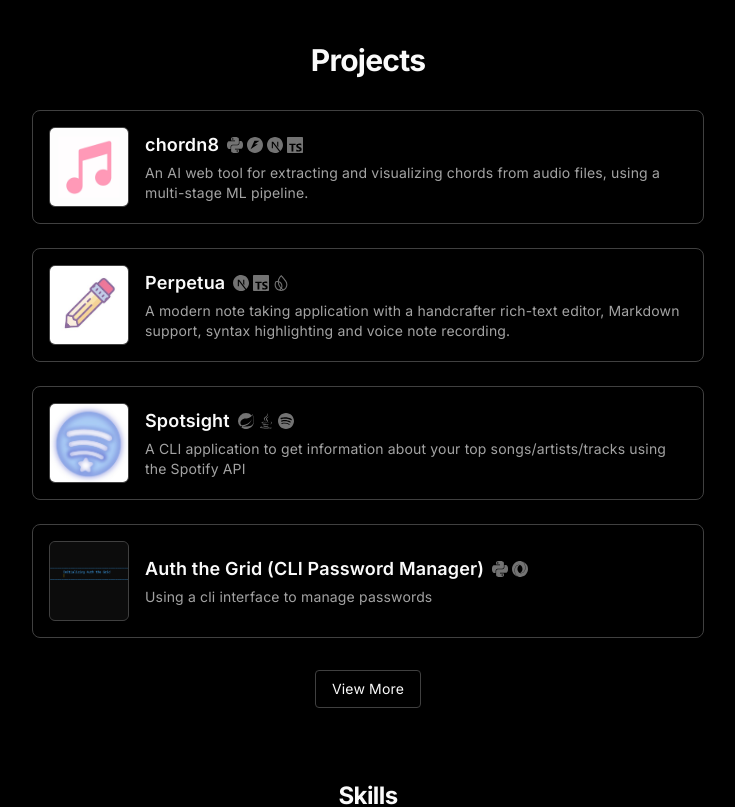
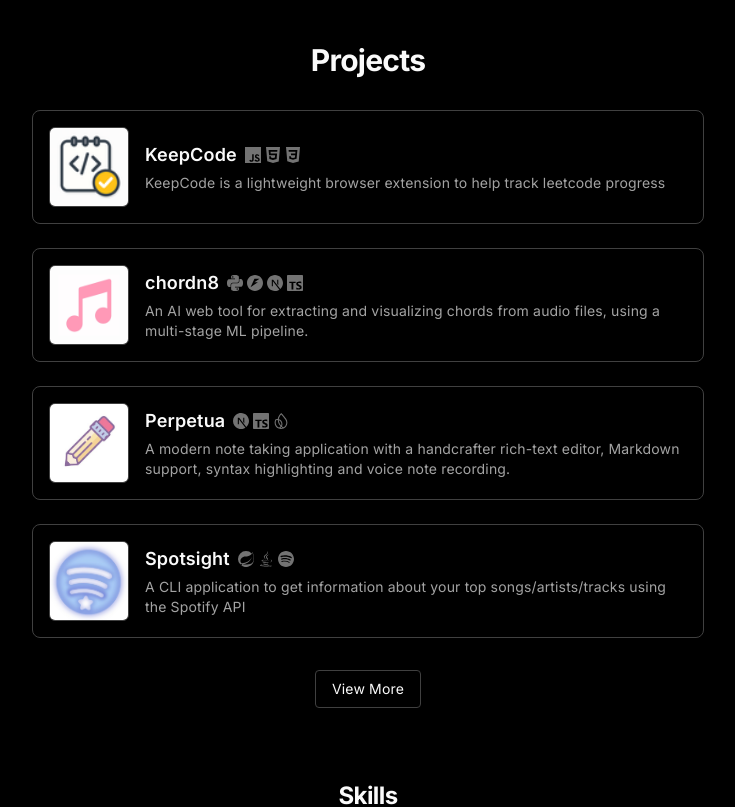
Before and after one commit to kiing-dom/dg-portfolio, a Next.js app: page / in a window 1280 px wide. Shown: the part 1600-2407 px from the top of the page, without its empty margins (272-1007 px from the left). Built offline with nearby package versions, Linux system fonts and the light colour scheme; no server answers.

Commit message:
add: added keepcode leetcode tracker to the list of projects

```diff
--- a/src/components/Projects/Projects.tsx
+++ b/src/components/Projects/Projects.tsx
@@ -22,7 +22,8 @@ import { SiFirebase,
     SiYoutube,
     SiJson,
     SiGithub,
-    SiSpotify
+    SiSpotify,
+    SiCss3
  } from 'react-icons/si';
 import "@/components/Projects/Projects.css";
 import { Nunito_Sans } from 'next/font/google';
@@ -35,9 +36,17 @@ const nun = Nunito_Sans({
 });
 
 import { useState } from "react";
+import { link } from 'fs';
 
 export default function Projects() {
     const projects = [
+        {
+            title: "KeepCode",
+            tech: [SiJavascript, SiHtml5, SiCss3],
+            description: "KeepCode is a lightweight browser extension to help track leetcode progress",
+            link: "https://github.com/kiing-dom/leetcode-tracker",
+            cover: "/assets/images/projects/keepcode-logo.png"
+        },
         {
             title: "chordn8",
             tech: [SiPython, SiFastapi, SiNextdotjs, SiTypescript],
```
Also changed, not shown: public/assets/images/projects/keepcode-logo.png (added).
